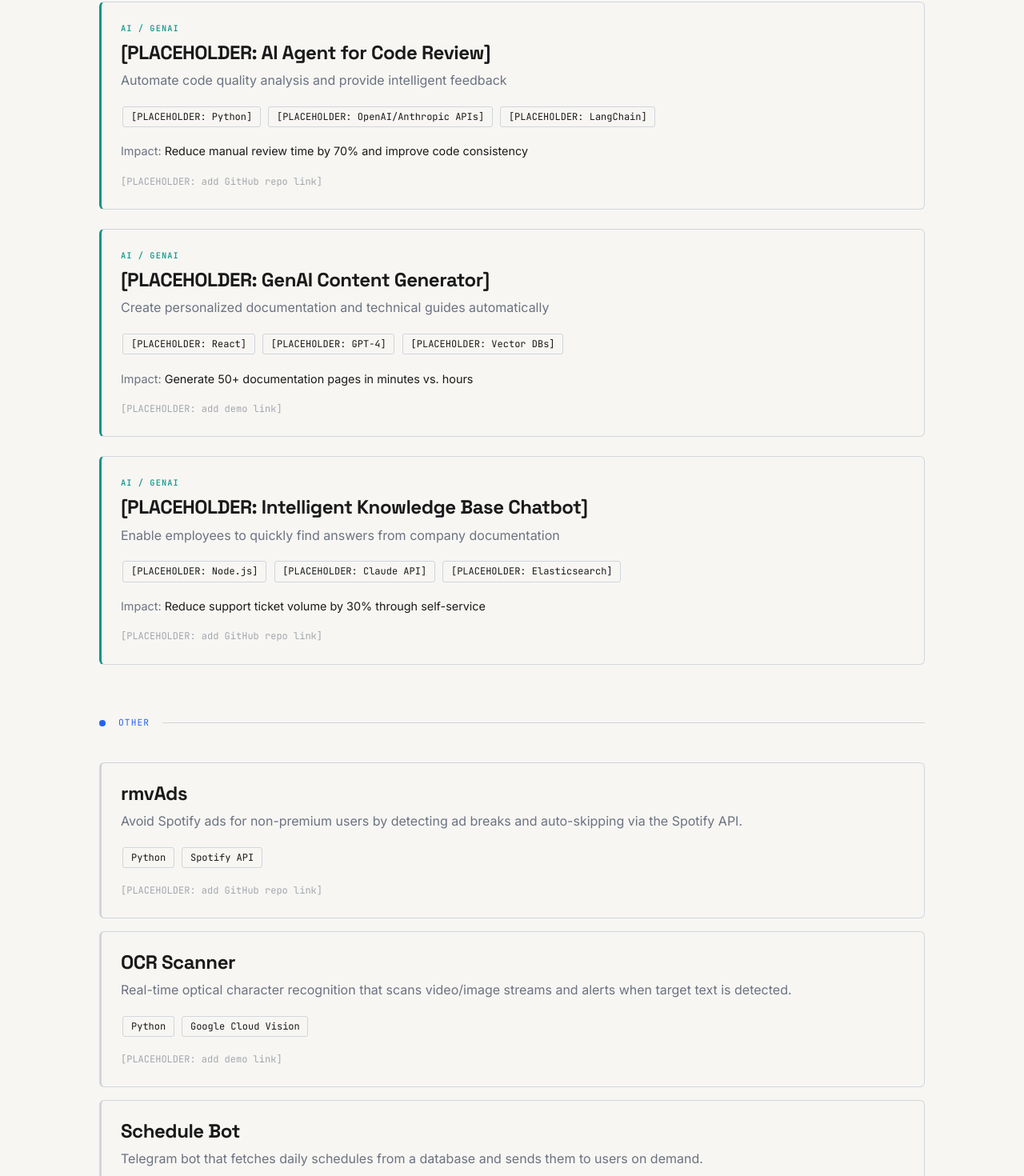
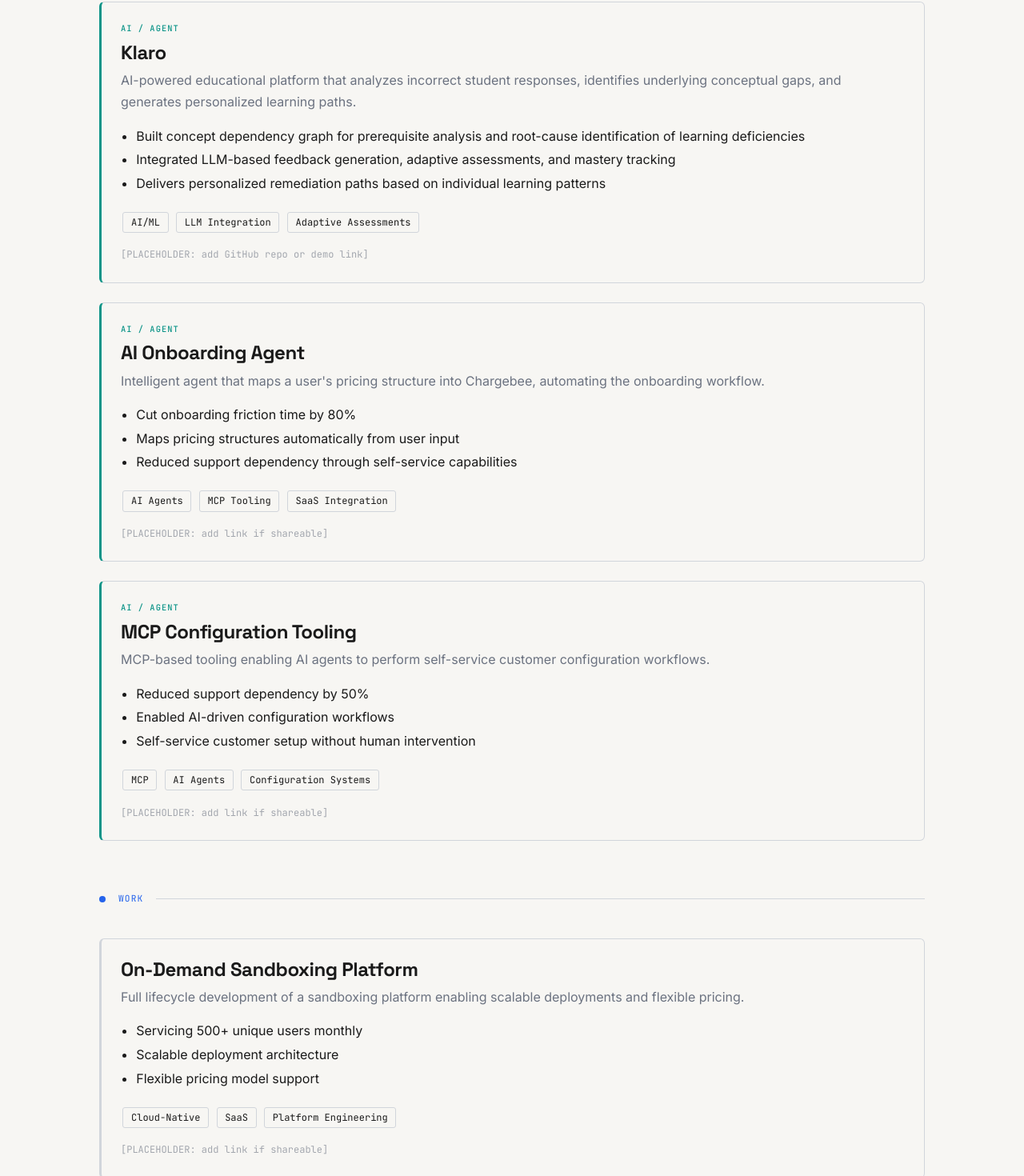
Before and after one commit to puneeth-chanda/puneeth-chanda.github.io, a Next.js app: page /projects in a window 1280 px wide. Shown: the part 350-1820 px from the top of the page at 80% size. Built offline with nearby package versions, Linux system fonts and the light colour scheme.

Commit message:
Update resume content from real CV
- About: real titles, dates, skills from resume
- Projects: Klaro, AI Onboarding Agent, MCP Tooling, Sandboxing Platform, Performance Framework
- Resume: full work experience with quantified impacts
- Layout metadata updated

```diff
--- a/app/layout.tsx
+++ b/app/layout.tsx
@@ -5,7 +5,7 @@ import NavBar from "@/components/NavBar"
 
 export const metadata: Metadata = {
   title: "Puneeth Chanda",
-  description: "Puneeth Chanda — Software Engineer at Chargebee building AI-powered onboarding tools, automation platforms, and intelligent agent solutions.",
+  description: "Software Engineer at Chargebee building AI agents, developer tooling, and automation infrastructure. 3+ years building scalable SaaS products and distributed systems.",
 }
 
 export default function RootLayout({ children }: { children: React.ReactNode }) {
--- a/app/projects/page.tsx
+++ b/app/projects/page.tsx
@@ -5,48 +5,75 @@ export const metadata: Metadata = {
   description: "View Puneeth Chanda's projects including AI/GenAI agents, developer tools, and automation platforms.",
 }
 
-const aiProjects = [
+const featuredProjects = [
   {
-    title: "[PLACEHOLDER: AI Agent for Code Review]",
-    problem: "Automate code quality analysis and provide intelligent feedback",
-    tech: ["[PLACEHOLDER: Python]", "[PLACEHOLDER: OpenAI/Anthropic APIs]", "[PLACEHOLDER: LangChain]"],
-    outcome: "Reduce manual review time by 70% and improve code consistency",
-    link: "[PLACEHOLDER: add GitHub repo link]",
+    title: "Klaro",
+    description: "AI-powered educational platform that analyzes incorrect student responses, identifies underlying conceptual gaps, and generates personalized learning paths.",
+    highlights: [
+      "Built concept dependency graph for prerequisite analysis and root-cause identification of learning deficiencies",
+      "Integrated LLM-based feedback generation, adaptive assessments, and mastery tracking",
+      "Delivers personalized remediation paths based on individual learning patterns",
+    ],
+    tech: ["AI/ML", "LLM Integration", "Adaptive Assessments"],
+    link: "[PLACEHOLDER: add GitHub repo or demo link]",
   },
   {
-    title: "[PLACEHOLDER: GenAI Content Generator]",
-    problem: "Create personalized documentation and technical guides automatically",
-    tech: ["[PLACEHOLDER: React]", "[PLACEHOLDER: GPT-4]", "[PLACEHOLDER: Vector DBs]"],
-    outcome: "Generate 50+ documentation pages in minutes vs. hours",
-    link: "[PLACEHOLDER: add demo link]",
+    title: "AI Onboarding Agent",
+    description: "Intelligent agent that maps a user's pricing structure into Chargebee, automating the onboarding workflow.",
+    highlights: [
+      "Cut onboarding friction time by 80%",
+      "Maps pricing structures automatically from user input",
+      "Reduced support dependency through self-service capabilities",
+    ],
+    tech: ["AI Agents", "MCP Tooling", "SaaS Integration"],
+    link: "[PLACEHOLDER: add link if shareable]",
   },
   {
-    title: "[PLACEHOLDER: Intelligent Knowledge Base Chatbot]",
-    problem: "Enable employees to quickly find answers from company documentation",
-    tech: ["[PLACEHOLDER: Node.js]", "[PLACEHOLDER: Claude API]", "[PLACEHOLDER: Elasticsearch]"],
-    outcome: "Reduce support ticket volume by 30% through self-service",
-    link: "[PLACEHOLDER: add GitHub repo link]",
+    title: "MCP Configuration Tooling",
+    description: "MCP-based tooling enabling AI agents to perform self-service customer configuration workflows.",
+    highlights: [
+      "Reduced support dependency by 50%",
+      "Enabled AI-driven configuration workflows",
+      "Self-service customer setup without human intervention",
+    ],
+    tech: ["MCP", "AI Agents", "Configuration Systems"],
+    link: "[PLACEHOLDER: add link if shareable]",
   },
 ]
 
-const otherProjects = [
+const workProjects = [
   {
-    title: "rmvAds",
-    description: "Avoid Spotify ads for non-premium users by detecting ad breaks and auto-skipping via the Spotify API.",
-    tech: ["Python", "Spotify API"],
-    link: "[PLACEHOLDER: add GitHub repo link]",
+    title: "On-Demand Sandboxing Platform",
+    description: "Full lifecycle development of a sandboxing platform enabling scalable deployments and flexible pricing.",
+    highlights: [
+      "Servicing 500+ unique users monthly",
+      "Scalable deployment architecture",
+      "Flexible pricing model support",
+    ],
+    tech: ["Cloud-Native", "SaaS", "Platform Engineering"],
+    link: "[PLACEHOLDER: add link if shareable]",
   },
   {
-    title: "OCR Scanner",
-    description: "Real-time optical character recognition that scans video/image streams and alerts when target text is detected.",
-    tech: ["Python", "Google Cloud Vision"],
-    link: "[PLACEHOLDER: add demo link]",
+    title: "Performance Testing Framework",
+    description: "Automated performance testing framework that eliminated manual QA bottlenecks.",
+    highlights: [
+      "Lowered manual QA effort by 75%",
+      "Cut test cycle times by 40%",
+      "Integrated into CI/CD pipelines for continuous validation",
+    ],
+    tech: ["AWS Lambda", "Python", "Vue.js", "CI/CD"],
+    link: "[PLACEHOLDER: add link if shareable]",
   },
   {
-    title: "Schedule Bot",
-    description: "Telegram bot that fetches daily schedules from a database and sends them to users on demand.",
-    tech: ["Python", "GraphQL", "Telegram API"],
-    link: "[PLACEHOLDER: add GitHub repo link]",
+    title: "Dynamic Email Blacklist",
+    description: "Jurisdiction-specific email delivery feature for regulated markets.",
+    highlights: [
+      "Supports jurisdiction-specific compliance requirements",
+      "Reduced policy breaches",
+      "Dynamic rule engine for regulatory adaptation",
+    ],
+    tech: ["Compliance", "Rule Engine", "Email Systems"],
+    link: "[PLACEHOLDER: add link if shareable]",
   },
 ]
 
@@ -103,48 +130,51 @@ export default function ProjectsPage() {
           <h1>Projects</h1>
         </div>
 
-        {/* Featured: AI/GenAI Projects */}
+        {/* Featured: AI/Agent Projects */}
         <div className="pipeline-divider">
           <span className="pipeline-divider-label">Featured</span>
         </div>
 
         <div style={{ display: "flex", flexDirection: "column", gap: "var(--space-lg)", marginBottom: "var(--space-2xl)" }}>
-          {aiProjects.map((project, index) => (
+          {featuredProjects.map((project) => (
             <div
-              key={`ai-${index}`}
+              key={project.title}
               className="card card-featured"
               style={{ padding: "var(--space-lg)" }}
             >
               <div className="card-badge" style={{ marginBottom: "var(--space-sm)" }}>
-                AI / GenAI
+                AI / Agent
               </div>
               <h3 style={{ marginBottom: "var(--space-sm)" }}>{project.title}</h3>
               <p style={{ color: "var(--color-text-muted)", marginBottom: "var(--space-md)" }}>
-                {project.problem}
+                {project.description}
               </p>
+              <ul style={{ paddingLeft: "1.2rem", marginBottom: "var(--space-md)" }}>
+                {project.highlights.map((h, i) => (
+                  <li key={i} style={{ color: "var(--color-text)", marginBottom: "var(--space-xs)" }}>
+                    {h}
+                  </li>
+                ))}
+              </ul>
               <div style={{ display: "flex", flexWrap: "wrap", gap: "0.3rem", marginBottom: "var(--space-md)" }}>
                 {project.tech.map((t) => (
                   <span className="skill-tag" key={t}>{t}</span>
                 ))}
               </div>
-              <p style={{ fontSize: "0.9rem", marginBottom: "var(--space-md)" }}>
-                <span style={{ color: "var(--color-text-muted)" }}>Impact:</span>{" "}
-                {project.outcome}
-              </p>
               <ProjectLink link={project.link} />
             </div>
           ))}
         </div>
 
-        {/* Other Projects */}
+        {/* Work Projects */}
         <div className="pipeline-divider">
-          <span className="pipeline-divider-label">Other</span>
+          <span className="pipeline-divider-label">Work</span>
         </div>
 
         <div style={{ display: "flex", flexDirection: "column", gap: "var(--space-md)" }}>
-          {otherProjects.map((project, index) => (
+          {workProjects.map((project) => (
             <div
-              key={`other-${index}`}
+              key={project.title}
               className="card card-pipeline"
               style={{ padding: "var(--space-lg)" }}
             >
@@ -152,6 +182,13 @@ export default function ProjectsPage() {
               <p style={{ color: "var(--color-text-muted)", marginBottom: "var(--space-md)" }}>
                 {project.description}
               </p>
+              <ul style={{ paddingLeft: "1.2rem", marginBottom: "var(--space-md)" }}>
+                {project.highlights.map((h, i) => (
+                  <li key={i} style={{ color: "var(--color-text)", marginBottom: "var(--space-xs)" }}>
+                    {h}
+                  </li>
+                ))}
+              </ul>
               <div style={{ display: "flex", flexWrap: "wrap", gap: "0.3rem", marginBottom: "var(--space-md)" }}>
                 {project.tech.map((t) => (
                   <span className="skill-tag" key={t}>{t}</span>
```
Also changed, not shown: app/about/page.tsx (+27 -22 lines), app/resume/page.tsx (+60 -25 lines).
